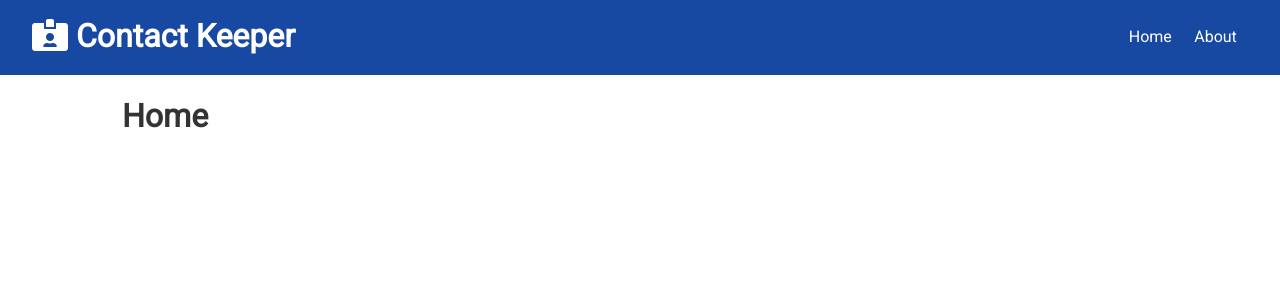
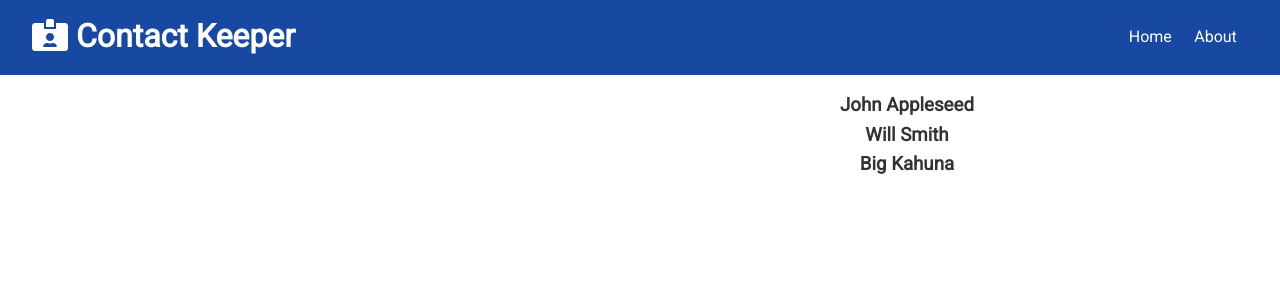
Before and after one commit to vvictorious/Contact-Keeper, a React (Create React App) app in the folder client/: page / in a window 1280 px wide. Shown: the top 300 px of the page. Built offline with nearby package versions, Linux system fonts and the light colour scheme.

Commit message:
rendering the hard coded contacts in the home page through the contacts component

```diff
--- a/client/src/App.js
+++ b/client/src/App.js
@@ -5,8 +5,11 @@ import { BrowserRouter as Router, Route, Switch } from 'react-router-dom'
 import Home from './components/pages/Home'
 import About from './components/pages/About'
 
+import ContactState from './context/contact/ContactState'
+
 const App = () => {
   return (
+      <ContactState>
         <Router>
           <Fragment>
             <Navbar />
@@ -18,6 +21,7 @@ const App = () => {
             </div>
           </Fragment>
         </Router>
+      </ContactState>
   );
 }
 
--- /dev/null
+++ b/client/src/components/contacts/Contacts.js
@@ -0,0 +1,19 @@
+import React, { useContext, Fragment } from 'react'
+import ContactContext from '../../context/contact/contactContext'
+
+const Contacts = () => {
+
+    const contactContext = useContext(ContactContext)
+
+    const { contacts } = contactContext
+
+    return (
+        <Fragment>
+            {contacts.map(
+                contact => <h3 key={contact.id}>{contact.name}</h3>
+            )}
+        </Fragment>
+    )
+}
+
+export default Contacts
--- a/client/src/components/pages/Home.js
+++ b/client/src/components/pages/Home.js
@@ -1,9 +1,15 @@
 import React from 'react'
+import Contacts from '../contacts/Contacts'
 
 const Home = () => {
     return (
-        <div>
-            <h1>Home</h1>
+        <div className='grid-2'>
+            <div>
+
+            </div>
+            <div>
+                <Contacts />
+            </div>
         </div>
     )
 }
--- a/client/src/context/contact/ContactState.js
+++ b/client/src/context/contact/ContactState.js
@@ -13,6 +13,7 @@ import {
 } from '../types'
 
 const ContactState = props => {
+
     const initialState = {
         contacts: [
             {
```
Also changed, not shown: client/src/components/contacts/ContactItem.js (added). Lines whose indentation alone changed are shown as unchanged.
